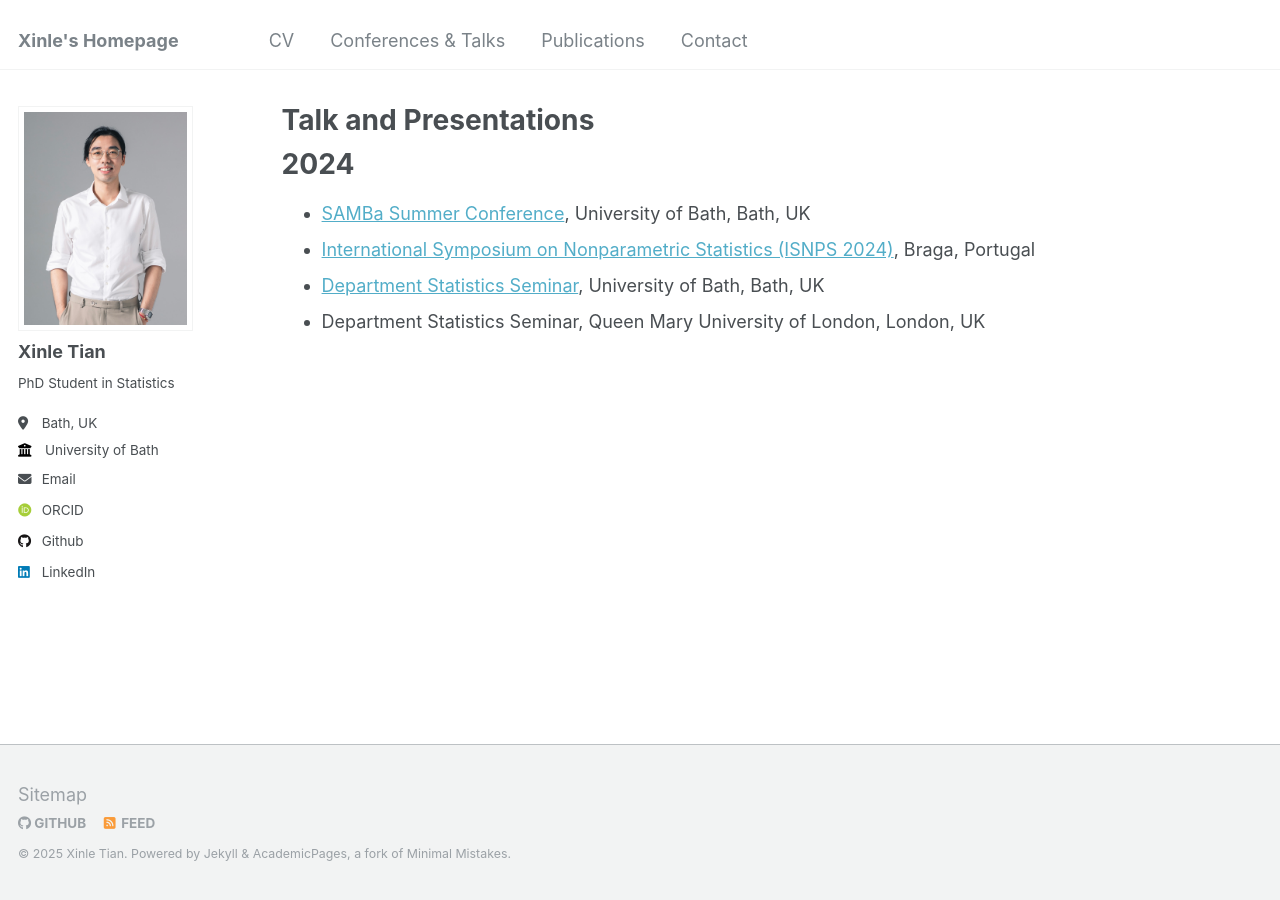
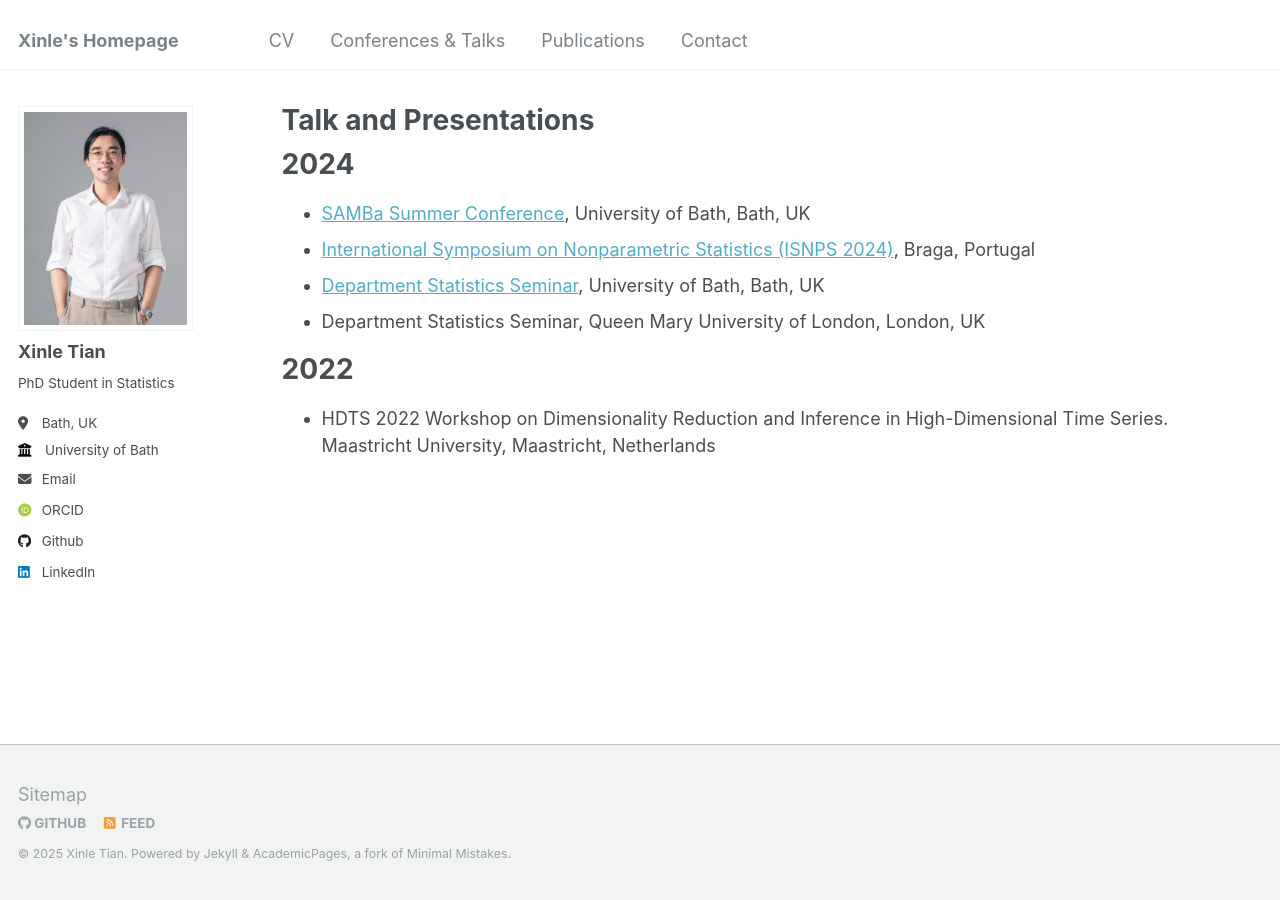
Before and after one commit to xinlet/xinlet.github.io, a Jekyll site: the page built from _pages/talks.md, in a window 1280 px wide. Built offline with Jekyll 4.4.1, drawn with Linux system fonts in a browser that asks for light colours; some web fonts are replaced.

Commit message:
Update talks.md

```diff
--- a/_pages/talks.md
+++ b/_pages/talks.md
@@ -13,3 +13,7 @@
 * [International Symposium on Nonparametric Statistics (ISNPS 2024)](https://w3.math.uminho.pt/ISNPS2024/), Braga, Portugal
 * [Department Statistics Seminar](https://people.bath.ac.uk/cr777/seminar.html), University of Bath, Bath, UK
 * Department Statistics Seminar, Queen Mary University of London, London, UK
+
+2022
+======
+* HDTS 2022 Workshop on Dimensionality Reduction and Inference in High-Dimensional Time Series. Maastricht University, Maastricht, Netherlands
```
